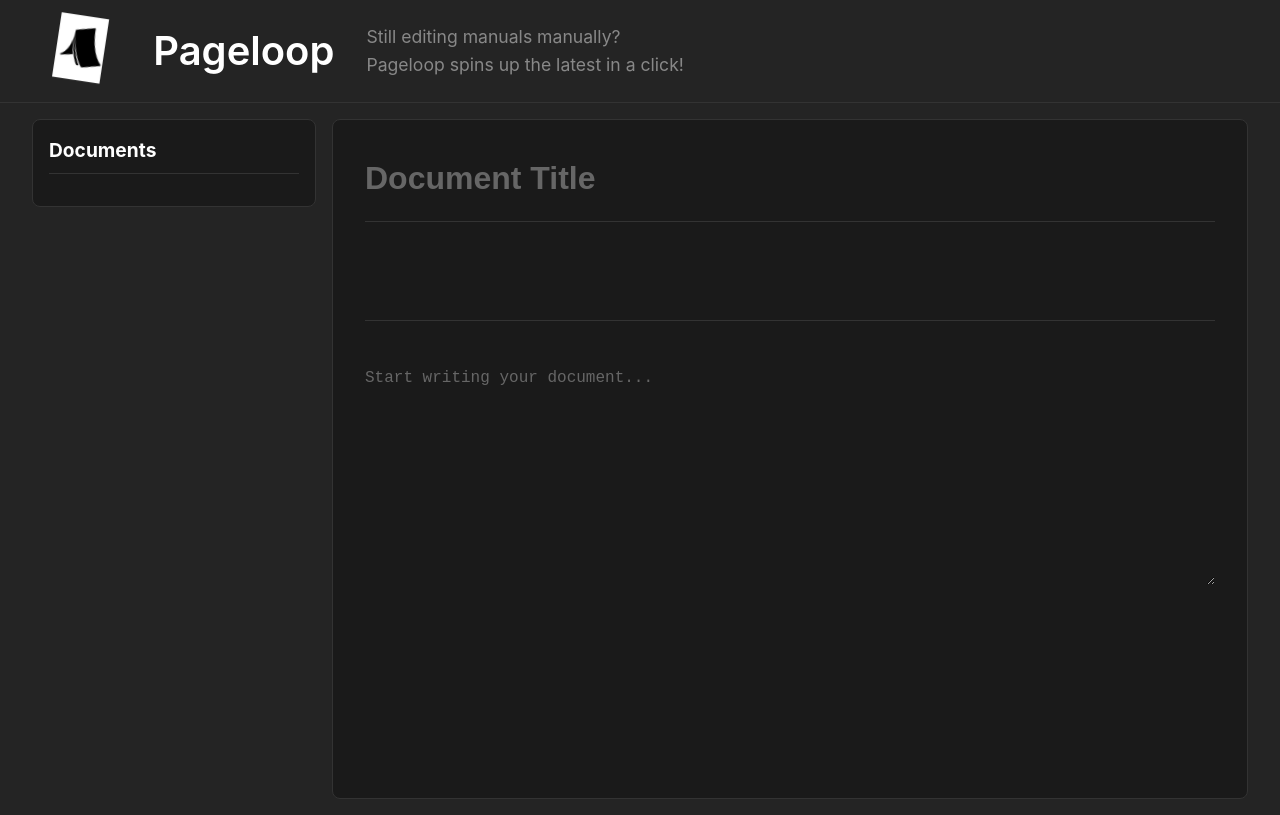
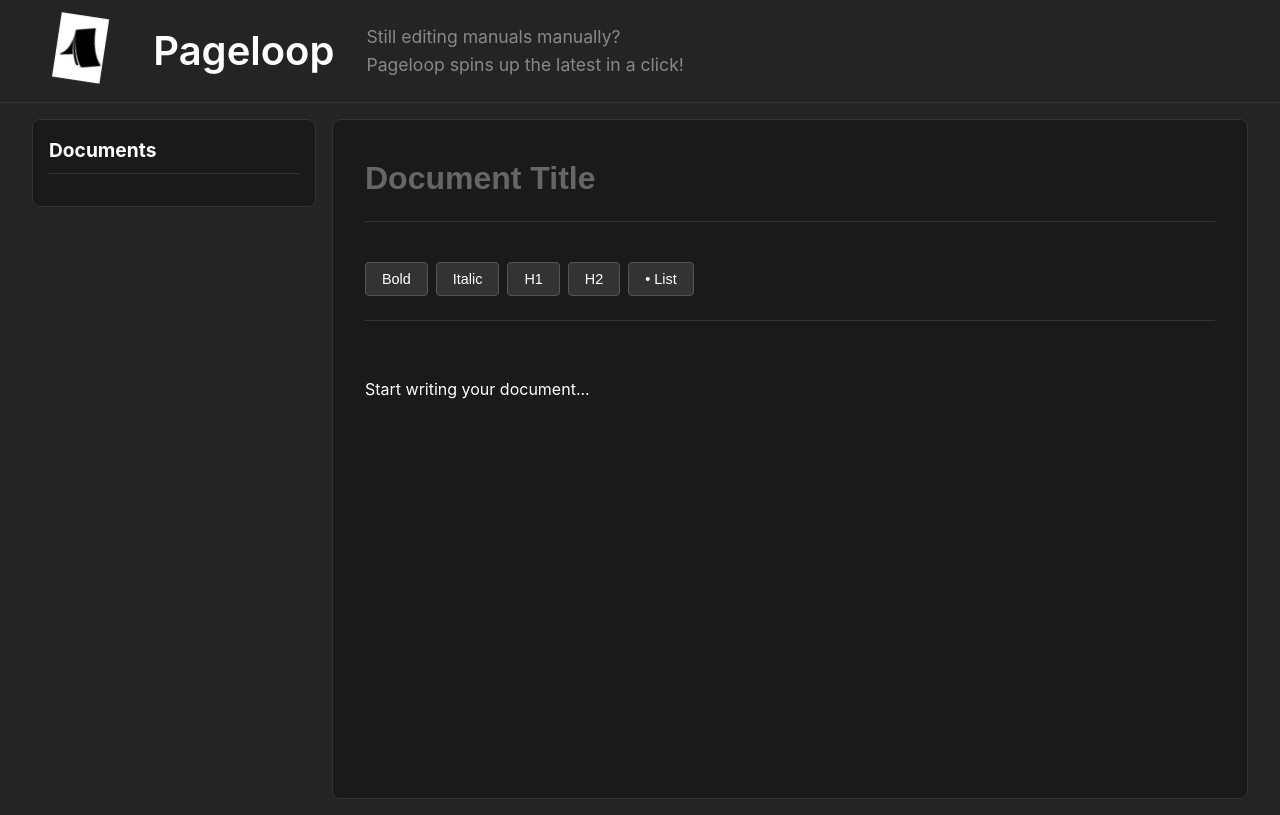
Before and after one commit to Muthulakshimi/pageloop, a React (Vite) app: page / in a window 1280 px wide. Built offline with nearby package versions, Linux system fonts and the light colour scheme.

Commit message:
Used tiptap for basic toolbar

```diff
--- a/package.json
+++ b/package.json
@@ -10,6 +10,11 @@
     "preview": "vite preview"
   },
   "dependencies": {
+    "@tiptap/extension-color": "^3.3.1",
+    "@tiptap/extension-text-style": "^3.3.1",
+    "@tiptap/pm": "^3.3.1",
+    "@tiptap/react": "^3.3.1",
+    "@tiptap/starter-kit": "^3.3.1",
     "react": "^19.1.1",
     "react-dom": "^19.1.1"
   },
--- a/src/App.tsx
+++ b/src/App.tsx
@@ -1,7 +1,21 @@
+import { useEditor, EditorContent } from '@tiptap/react'
+import StarterKit from '@tiptap/starter-kit'
 import pageloopLogo from './assets/pageloop.png'
 import './index.css'
 
 function App() {
+    const editor = useEditor({
+    extensions: [
+      StarterKit,
+    ],
+    content: '<p>Start writing your document...</p>',
+    editorProps: {
+      attributes: {
+        class: 'editor-content',
+      },
+    },
+  })
+
   return (
     <div className="app-container">
       {/* Header */}
@@ -43,17 +57,41 @@ function App() {
           {/* Toolbar */}
           <div className="toolbar">
             {/* Buttons will go here */}
+            <button
+              onClick={() => editor?.chain().focus().toggleBold().run()}
+              className={editor?.isActive('bold') ? 'toolbar-btn active' : 'toolbar-btn'}
+            >
+              Bold
+            </button>
+            <button
+              onClick={() => editor?.chain().focus().toggleItalic().run()}
+              className={editor?.isActive('italic') ? 'toolbar-btn active' : 'toolbar-btn'}
+            >
+              Italic
+            </button>
+            <button
+              onClick={() => editor?.chain().focus().toggleHeading({ level: 1 }).run()}
+              className={editor?.isActive('heading', { level: 1 }) ? 'toolbar-btn active' : 'toolbar-btn'}
+            >
+              H1
+            </button>
+            <button
+              onClick={() => editor?.chain().focus().toggleHeading({ level: 2 }).run()}
+              className={editor?.isActive('heading', { level: 2 }) ? 'toolbar-btn active' : 'toolbar-btn'}
+            >
+              H2
+            </button>
+            <button
+              onClick={() => editor?.chain().focus().toggleBulletList().run()}
+              className={editor?.isActive('bulletList') ? 'toolbar-btn active' : 'toolbar-btn'}
+            >
+              • List
+            </button>
           </div>
 
           {/* Editor */}
           <div className="editor-section">
-            <div className="editor-placeholder">
-              <textarea
-                placeholder="Start writing your document..."
-                className="editor-input"
-                rows={10}
-              />
-            </div>
+            <EditorContent editor={editor} />
           </div>
         </main>
       </div>
--- a/src/index.css
+++ b/src/index.css
@@ -185,20 +185,65 @@ a:hover {
   margin: 0;
 }
 
-/* Editor input */
-.editor-input {
+/* Toolbar buttons */
+.toolbar-btn {
+  background: #333;
+  border: 1px solid #555;
+  color: #fff;
+  padding: 0.5rem 1rem;
+  border-radius: 4px;
+  cursor: pointer;
+  font-size: 0.9rem;
+  transition: all 0.2s;
+}
+
+.toolbar-btn:hover {
+  background: #444;
+}
+
+.toolbar-btn.active {
+  background: #646cff;
+  border-color: #646cff;
+}
+
+/* TipTap editor content */
+.editor-content {
   width: 100%;
   background: transparent;
   border: none;
   color: #fff;
   font-size: 1rem;
-  font-weight: 400;
   padding: 1rem 0;
   outline: none;
-  resize: vertical;
-  min-height: 200px;
+  min-height: 300px;
 }
 
-.editor-input::placeholder {
-  color: #666;
+.editor-content p {
+  margin: 0.5rem 0;
+  color: #fff;
 }
+
+.editor-content h1 {
+  font-size: 2rem;
+  margin: 1rem 0 0.5rem 0;
+  color: #fff;
+}
+
+.editor-content h2 {
+  font-size: 1.5rem;
+  margin: 1rem 0 0.5rem 0;
+  color: #fff;
+}
+
+.editor-content ul {
+  padding-left: 1.5rem;
+  color: #fff;
+}
+
+.editor-content strong {
+  font-weight: 600;
+}
+
+.editor-content em {
+  font-style: italic;
+}
```
Also changed, not shown: 2 other files (tests, documents, lock files or other folders).
